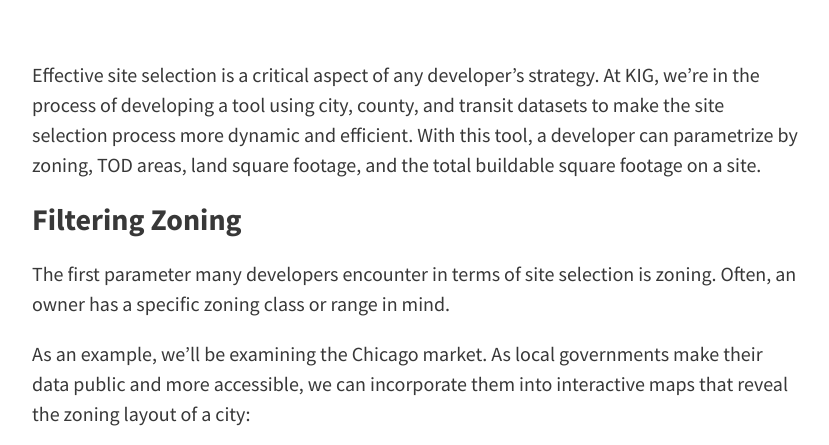
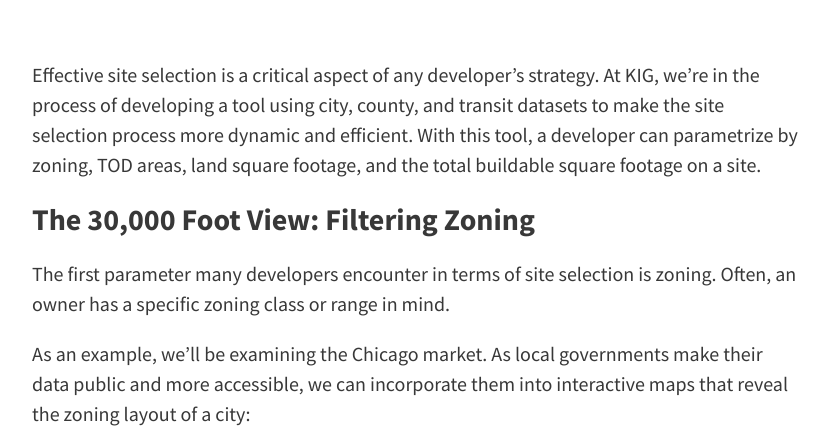
Before and after one commit to kig-analytics/kig-analytics.github.io, a Jekyll site: the page built from _posts/2017-07-21-gs-presentation.md, in a window 1280 px wide and 900 px high, scrolled down 421 px, cut to the strip 60-505 px from the top of the window. Shown: the whole strip, without its empty margins (224-1053 px from the left). Built offline with Jekyll 4.4.1, drawn with Linux system fonts in a browser that asks for light colours; nearby versions of some CDN libraries.

Commit message:
update to pres

```diff
--- a/_posts/2017-07-21-gs-presentation.md
+++ b/_posts/2017-07-21-gs-presentation.md
@@ -8,7 +8,7 @@ feature-img: "img/chicago.png"
 </div> -->
 Effective site selection is a critical aspect of any developer's strategy. At KIG, we're in the process of developing a tool using city, county, and transit datasets to make the site selection process more dynamic and efficient. With this tool, a developer can parametrize by zoning, TOD areas, land square footage, and the total buildable square footage on a site.
 
-### Filtering Zoning
+### The 30,000 Foot View: Filtering Zoning
 
 The first parameter many developers encounter in terms of site selection is zoning. Often, an owner has a specific zoning class or range in mind.
 
```
